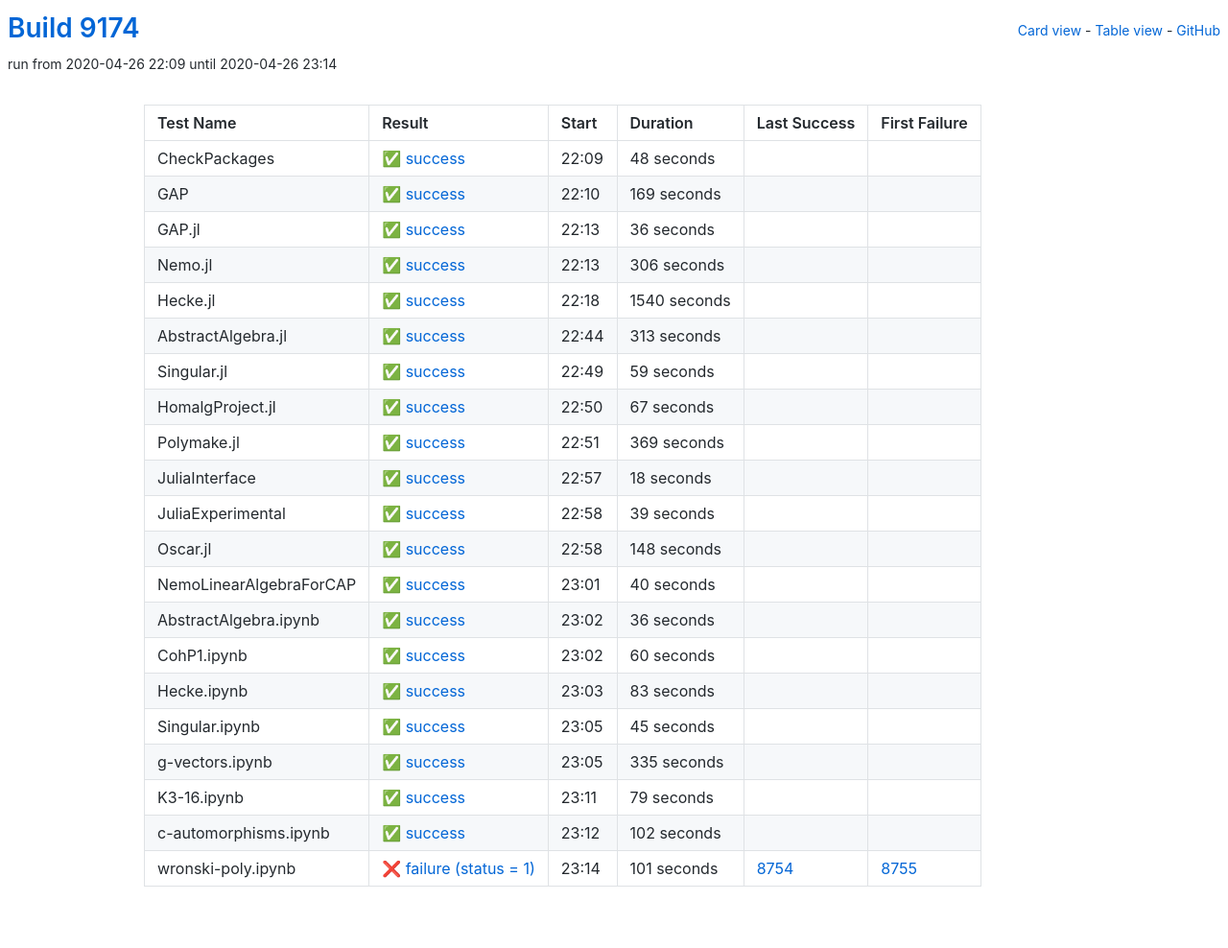
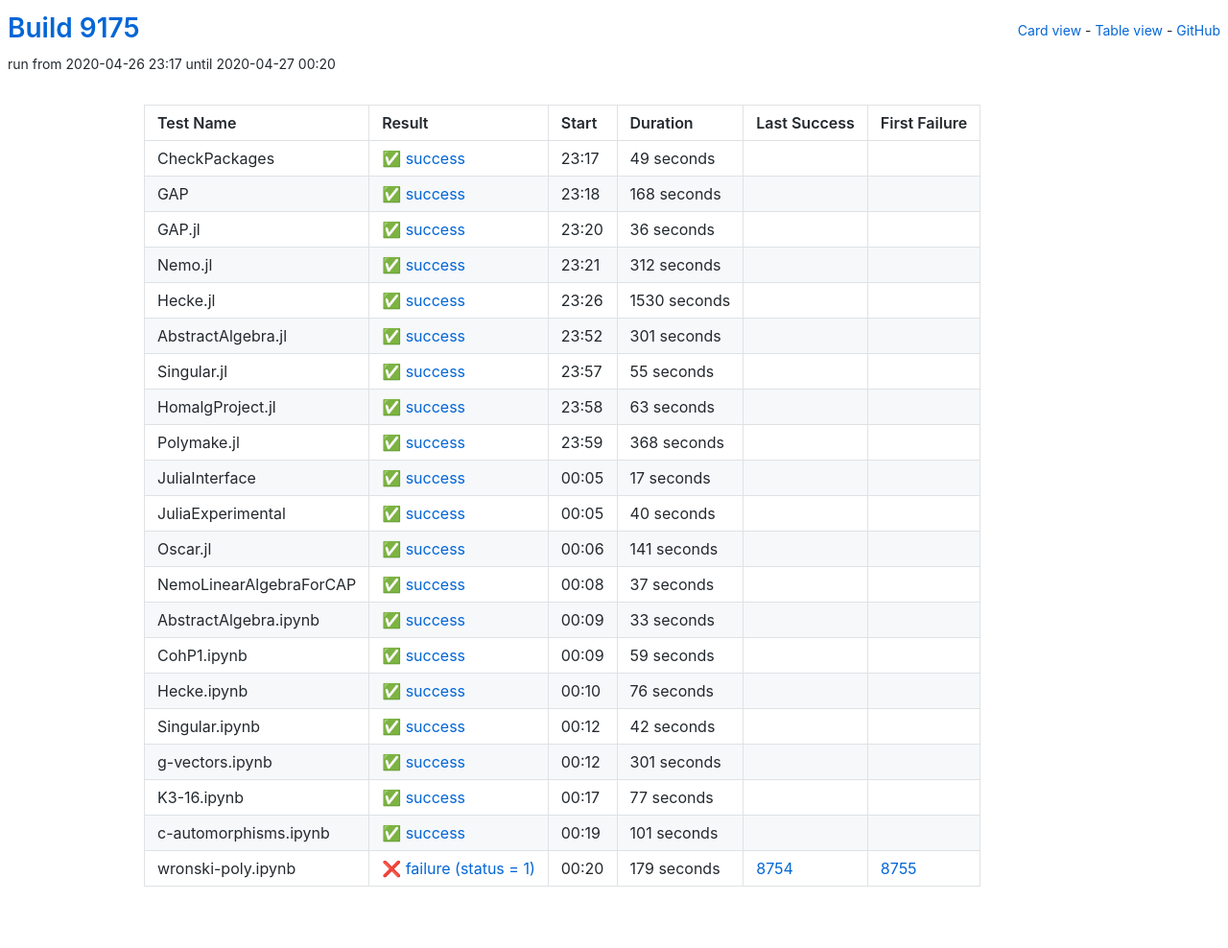
Before and after one commit to oscar-system/oscar-ci-status, a Jekyll site: the page built from table.html, in a window 1280 px wide. Shown: the whole page at 96% size. Built offline with Jekyll 4.4.1, drawn with Linux system fonts in a browser that asks for light colours.

Commit message:
Build 9175

```diff
--- a/_data/ci.yml
+++ b/_data/ci.yml
@@ -1,27 +1,27 @@
-build: 9174
-build_url: https://oscarci.mathematik.uni-kl.de/job/oscar/9174/
+build: 9175
+build_url: https://oscarci.mathematik.uni-kl.de/job/oscar/9175/
 job: oscar
 tests:
-- duration: 48
+- duration: 49
   exitcode: 0
   first_failure: false
   first_failure_url: null
   last_success: false
   last_success_url: null
-  log: https://oscarci.mathematik.uni-kl.de/job/oscar/9174/artifact/logs/build-9174/CheckPackages.log
+  log: https://oscarci.mathematik.uni-kl.de/job/oscar/9175/artifact/logs/build-9175/CheckPackages.log
   name: CheckPackages
-  start: 2020-04-26 22:09
+  start: 2020-04-26 23:17
   status: success
   success: true
-- duration: 169
+- duration: 168
   exitcode: 0
   first_failure: false
   first_failure_url: null
   last_success: false
   last_success_url: null
-  log: https://oscarci.mathematik.uni-kl.de/job/oscar/9174/artifact/logs/build-9174/GAP.log
+  log: https://oscarci.mathematik.uni-kl.de/job/oscar/9175/artifact/logs/build-9175/GAP.log
   name: GAP
-  start: 2020-04-26 22:10
+  start: 2020-04-26 23:18
   status: success
   success: true
 - duration: 36
@@ -30,42 +30,130 @@ tests:
   first_failure_url: null
   last_success: false
   last_success_url: null
-  log: https://oscarci.mathematik.uni-kl.de/job/oscar/9174/artifact/logs/build-9174/GAP.jl.log
+  log: https://oscarci.mathematik.uni-kl.de/job/oscar/9175/artifact/logs/build-9175/GAP.jl.log
   name: GAP.jl
-  start: 2020-04-26 22:13
+  start: 2020-04-26 23:20
   status: success
   success: true
-- duration: 306
+- duration: 312
   exitcode: 0
   first_failure: false
   first_failure_url: null
   last_success: false
   last_success_url: null
-  log: https://oscarci.mathematik.uni-kl.de/job/oscar/9174/artifact/logs/build-9174/Nemo.jl.log
+  log: https://oscarci.mathematik.uni-kl.de/job/oscar/9175/artifact/logs/build-9175/Nemo.jl.log
   name: Nemo.jl
-  start: 2020-04-26 22:13
+  start: 2020-04-26 23:21
   status: success
   success: true
-- duration: 1540
+- duration: 1530
   exitcode: 0
   first_failure: false
   first_failure_url: null
   last_success: false
   last_success_url: null
-  log: https://oscarci.mathematik.uni-kl.de/job/oscar/9174/artifact/logs/build-9174/Hecke.jl.log
+  log: https://oscarci.mathematik.uni-kl.de/job/oscar/9175/artifact/logs/build-9175/Hecke.jl.log
   name: Hecke.jl
-  start: 2020-04-26 22:18
+  start: 2020-04-26 23:26
   status: success
   success: true
-- duration: 313
+- duration: 301
   exitcode: 0
   first_failure: false
   first_failure_url: null
   last_success: false
   last_success_url: null
-  log: https://oscarci.mathematik.uni-kl.de/job/oscar/9174/artifact/logs/build-9174/AbstractAlgebra.jl.log
+  log: https://oscarci.mathematik.uni-kl.de/job/oscar/9175/artifact/logs/build-9175/AbstractAlgebra.jl.log
   name: AbstractAlgebra.jl
-  start: 2020-04-26 22:44
+  start: 2020-04-26 23:52
+  status: success
+  success: true
+- duration: 55
+  exitcode: 0
+  first_failure: false
+  first_failure_url: null
+  last_success: false
+  last_success_url: null
+  log: https://oscarci.mathematik.uni-kl.de/job/oscar/9175/artifact/logs/build-9175/Singular.jl.log
+  name: Singular.jl
+  start: 2020-04-26 23:57
+  status: success
+  success: true
+- duration: 63
+  exitcode: 0
+  first_failure: false
+  first_failure_url: null
+  last_success: false
+  last_success_url: null
+  log: https://oscarci.mathematik.uni-kl.de/job/oscar/9175/artifact/logs/build-9175/HomalgProject.jl.log
+  name: HomalgProject.jl
+  start: 2020-04-26 23:58
+  status: success
+  success: true
+- duration: 368
+  exitcode: 0
+  first_failure: false
+  first_failure_url: null
+  last_success: false
+  last_success_url: null
+  log: https://oscarci.mathematik.uni-kl.de/job/oscar/9175/artifact/logs/build-9175/Polymake.jl.log
+  name: Polymake.jl
+  start: 2020-04-26 23:59
+  status: success
+  success: true
+- duration: 17
+  exitcode: 0
+  first_failure: false
+  first_failure_url: null
+  last_success: false
+  last_success_url: null
+  log: https://oscarci.mathematik.uni-kl.de/job/oscar/9175/artifact/logs/build-9175/JuliaInterface.log
+  name: JuliaInterface
+  start: 2020-04-27 00:05
+  status: success
+  success: true
+- duration: 40
+  exitcode: 0
+  first_failure: false
+  first_failure_url: null
+  last_success: false
+  last_success_url: null
+  log: https://oscarci.mathematik.uni-kl.de/job/oscar/9175/artifact/logs/build-9175/JuliaExperimental.log
+  name: JuliaExperimental
+  start: 2020-04-27 00:05
+  status: success
+  success: true
+- duration: 141
+  exitcode: 0
+  first_failure: false
+  first_failure_url: null
+  last_success: false
+  last_success_url: null
+  log: https://oscarci.mathematik.uni-kl.de/job/oscar/9175/artifact/logs/build-9175/Oscar.jl.log
+  name: Oscar.jl
+  start: 2020-04-27 00:06
+  status: success
+  success: true
+- duration: 37
+  exitcode: 0
+  first_failure: false
+  first_failure_url: null
+  last_success: false
+  last_success_url: null
+  log: https://oscarci.mathematik.uni-kl.de/job/oscar/9175/artifact/logs/build-9175/NemoLinearAlgebraForCAP.log
+  name: NemoLinearAlgebraForCAP
+  start: 2020-04-27 00:08
+  status: success
+  success: true
+- duration: 33
+  exitcode: 0
+  first_failure: false
+  first_failure_url: null
+  last_success: false
+  last_success_url: null
+  log: https://oscarci.mathematik.uni-kl.de/job/oscar/9175/artifact/logs/build-9175/AbstractAlgebra.ipynb.log
+  name: AbstractAlgebra.ipynb
+  start: 2020-04-27 00:09
   status: success
   success: true
 - duration: 59
@@ -74,162 +162,74 @@ tests:
   first_failure_url: null
   last_success: false
   last_success_url: null
-  log: https://oscarci.mathematik.uni-kl.de/job/oscar/9174/artifact/logs/build-9174/Singular.jl.log
-  name: Singular.jl
-  start: 2020-04-26 22:49
+  log: https://oscarci.mathematik.uni-kl.de/job/oscar/9175/artifact/logs/build-9175/CohP1.ipynb.log
+  name: CohP1.ipynb
+  start: 2020-04-27 00:09
   status: success
   success: true
-- duration: 67
+- duration: 76
   exitcode: 0
   first_failure: false
   first_failure_url: null
   last_success: false
   last_success_url: null
-  log: https://oscarci.mathematik.uni-kl.de/job/oscar/9174/artifact/logs/build-9174/HomalgProject.jl.log
-  name: HomalgProject.jl
-  start: 2020-04-26 22:50
+  log: https://oscarci.mathematik.uni-kl.de/job/oscar/9175/artifact/logs/build-9175/Hecke.ipynb.log
+  name: Hecke.ipynb
+  start: 2020-04-27 00:10
   status: success
   success: true
-- duration: 369
+- duration: 42
   exitcode: 0
   first_failure: false
   first_failure_url: null
   last_success: false
   last_success_url: null
-  log: https://oscarci.mathematik.uni-kl.de/job/oscar/9174/artifact/logs/build-9174/Polymake.jl.log
-  name: Polymake.jl
-  start: 2020-04-26 22:51
+  log: https://oscarci.mathematik.uni-kl.de/job/oscar/9175/artifact/logs/build-9175/Singular.ipynb.log
+  name: Singular.ipynb
+  start: 2020-04-27 00:12
   status: success
   success: true
-- duration: 18
+- duration: 301
   exitcode: 0
   first_failure: false
   first_failure_url: null
   last_success: false
   last_success_url: null
-  log: https://oscarci.mathematik.uni-kl.de/job/oscar/9174/artifact/logs/build-9174/JuliaInterface.log
-  name: JuliaInterface
-  start: 2020-04-26 22:57
+  log: https://oscarci.mathematik.uni-kl.de/job/oscar/9175/artifact/logs/build-9175/g-vectors.ipynb.log
+  name: g-vectors.ipynb
+  start: 2020-04-27 00:12
   status: success
   success: true
-- duration: 39
+- duration: 77
   exitcode: 0
   first_failure: false
   first_failure_url: null
   last_success: false
   last_success_url: null
-  log: https://oscarci.mathematik.uni-kl.de/job/oscar/9174/artifact/logs/build-9174/JuliaExperimental.log
-  name: JuliaExperimental
-  start: 2020-04-26 22:58
+  log: https://oscarci.mathematik.uni-kl.de/job/oscar/9175/artifact/logs/build-9175/K3-16.ipynb.log
+  name: K3-16.ipynb
+  start: 2020-04-27 00:17
   status: success
   success: true
-- duration: 148
+- duration: 101
   exitcode: 0
   first_failure: false
   first_failure_url: null
   last_success: false
   last_success_url: null
-  log: https://oscarci.mathematik.uni-kl.de/job/oscar/9174/artifact/logs/build-9174/Oscar.jl.log
-  name: Oscar.jl
-  start: 2020-04-26 22:58
+  log: https://oscarci.mathematik.uni-kl.de/job/oscar/9175/artifact/logs/build-9175/c-automorphisms.ipynb.log
+  name: c-automorphisms.ipynb
+  start: 2020-04-27 00:19
   status: success
   success: true
-- duration: 40
-  exitcode: 0
-  first_failure: false
-  first_failure_url: null
-  last_success: false
-  last_success_url: null
-  log: https://oscarci.mathematik.uni-kl.de/job/oscar/9174/artifact/logs/build-9174/NemoLinearAlgebraForCAP.log
-  name: NemoLinearAlgebraForCAP
-  start: 2020-04-26 23:01
-  status: success
-  success: true
-- duration: 36
-  exitcode: 0
-  first_failure: false
-  first_failure_url: null
-  last_success: false
-  last_success_url: null
-  log: https://oscarci.mathematik.uni-kl.de/job/oscar/9174/artifact/logs/build-9174/AbstractAlgebra.ipynb.log
-  name: AbstractAlgebra.ipynb
-  start: 2020-04-26 23:02
-  status: success
-  success: true
-- duration: 60
-  exitcode: 0
-  first_failure: false
-  first_failure_url: null
-  last_success: false
-  last_success_url: null
-  log: https://oscarci.mathematik.uni-kl.de/job/oscar/9174/artifact/logs/build-9174/CohP1.ipynb.log
-  name: CohP1.ipynb
-  start: 2020-04-26 23:02
-  status: success
-  success: true
-- duration: 83
-  exitcode: 0
-  first_failure: false
-  first_failure_url: null
-  last_success: false
-  last_success_url: null
-  log: https://oscarci.mathematik.uni-kl.de/job/oscar/9174/artifact/logs/build-9174/Hecke.ipynb.log
-  name: Hecke.ipynb
-  start: 2020-04-26 23:03
-  status: success
-  success: true
-- duration: 45
-  exitcode: 0
-  first_failure: false
-  first_failure_url: null
-  last_success: false
-  last_success_url: null
-  log: https://oscarci.mathematik.uni-kl.de/job/oscar/9174/artifact/logs/build-9174/Singular.ipynb.log
-  name: Singular.ipynb
-  start: 2020-04-26 23:05
-  status: success
-  success: true
-- duration: 335
-  exitcode: 0
-  first_failure: false
-  first_failure_url: null
-  last_success: false
-  last_success_url: null
-  log: https://oscarci.mathematik.uni-kl.de/job/oscar/9174/artifact/logs/build-9174/g-vectors.ipynb.log
-  name: g-vectors.ipynb
-  start: 2020-04-26 23:05
-  status: success
-  success: true
-- duration: 79
-  exitcode: 0
-  first_failure: false
-  first_failure_url: null
-  last_success: false
-  last_success_url: null
-  log: https://oscarci.mathematik.uni-kl.de/job/oscar/9174/artifact/logs/build-9174/K3-16.ipynb.log
-  name: K3-16.ipynb
-  start: 2020-04-26 23:11
-  status: success
-  success: true
-- duration: 102
-  exitcode: 0
-  first_failure: false
-  first_failure_url: null
-  last_success: false
-  last_success_url: null
-  log: https://oscarci.mathematik.uni-kl.de/job/oscar/9174/artifact/logs/build-9174/c-automorphisms.ipynb.log
-  name: c-automorphisms.ipynb
-  start: 2020-04-26 23:12
-  status: success
-  success: true
-- duration: 101
+- duration: 179
   exitcode: 1
   first_failure: 8755
   first_failure_url: https://oscarci.mathematik.uni-kl.de/job/oscar/8755/
   last_success: 8754
   last_success_url: https://oscarci.mathematik.uni-kl.de/job/oscar/8754/
-  log: https://oscarci.mathematik.uni-kl.de/job/oscar/9174/artifact/logs/build-9174/wronski-poly.ipynb.log
+  log: https://oscarci.mathematik.uni-kl.de/job/oscar/9175/artifact/logs/build-9175/wronski-poly.ipynb.log
   name: wronski-poly.ipynb
-  start: 2020-04-26 23:14
+  start: 2020-04-27 00:20
   status: failure
   success: false
```
Also changed, not shown: README.md.
